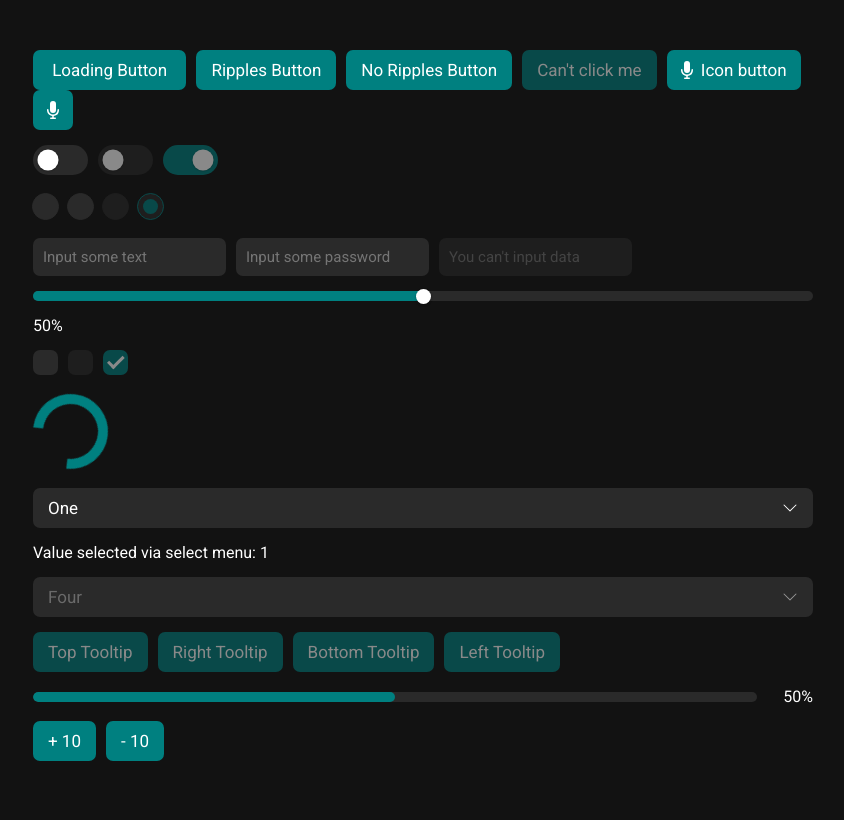
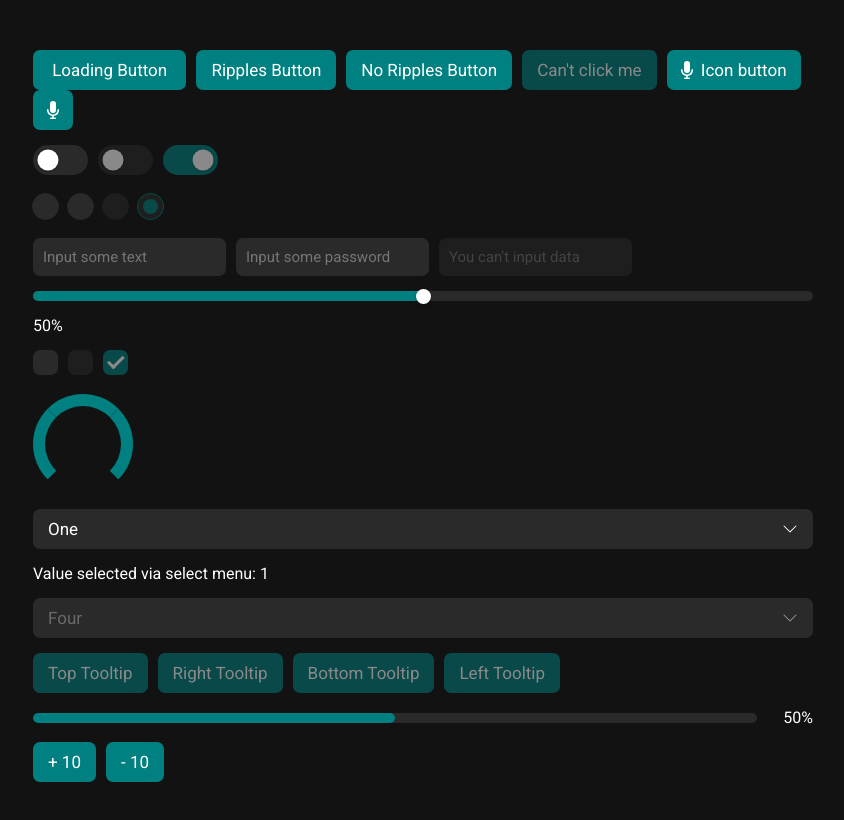
Before and after one commit to Kokapuk/vue-ui-kit, a Vue app: page / in a window 1280 px wide. Shown: the top 820 px of the page, without its empty margins (217-1061 px from the left). Built offline with nearby package versions, Linux system fonts and the light colour scheme.

Commit message:
Updated loading indicator

```diff
--- a/src/App.vue
+++ b/src/App.vue
@@ -49,7 +49,7 @@
 
     <div class="seperator"></div>
 
-    <div class="loading-indicator"></div>
+    <LoadingIndicator />
 
     <div class="seperator"></div>
 
@@ -104,6 +104,7 @@ import Button from './components/Button.vue';
 import Tooltip from './components/Tooltip.vue';
 import SelectMenu, { type IOption } from './components/SelectMenu.vue';
 import ProgressBar from './components/ProgressBar.vue';
+import LoadingIndicator from './components/LoadingIndicator.vue';
 import Microphone from './components/Icons/Microphone.vue';
 import { TooltipPositioning } from './types';
 
--- a/src/assets/base.css
+++ b/src/assets/base.css
@@ -1,5 +1,4 @@
 @import url('https://fonts.googleapis.com/css2?family=Roboto:wght@300;400;500;700&display=swap');
-@import url('./loading-indicator.css');
 @import url('./checkbox.css');
 @import url('./switch.css');
 @import url('./radio.css');
--- a/src/assets/loading-indicator.css
+++ /dev/null
@@ -1,18 +0,0 @@
-.loading-indicator {
-  display: inline-block;
-  aspect-ratio: 1/1;
-  height: 75px;
-  border-radius: 50%;
-  border: 10px solid rgb(var(--accent));
-  border-bottom-color: transparent !important;
-  animation: spin 700ms infinite linear;
-}
-
-@keyframes spin {
-  0% {
-    rotate: 0deg;
-  }
-  100% {
-    rotate: 360deg;
-  }
-}
--- a/src/components/Button.vue
+++ b/src/components/Button.vue
@@ -10,7 +10,7 @@
       :style="{ left: ripple.x - 5 + 'px', top: ripple.y - 5 + 'px' }"></div>
     <Transition name="fade">
       <div v-if="props.loading" class="loading-container">
-        <div class="loading-indicator" />
+        <LoadingIndicator />
       </div>
     </Transition>
     <slot class="me-5" />
@@ -19,6 +19,7 @@
 
 <script setup lang="ts">
 import { ref } from 'vue';
+import LoadingIndicator from './LoadingIndicator.vue';
 
 interface IRipple {
   x: number;
@@ -31,7 +32,6 @@ interface IProps {
   noRipples?: boolean;
 }
 
-// const props = defineProps({ loading: Boolean, ripples: Boolean });
 const props = defineProps<IProps>();
 const ripples = ref<IRipple[]>([]);
 const rippleTimeout = ref<null | number>(null);
@@ -95,22 +95,16 @@ function initiateRipple(x: number, y: number) {
 .loading-container {
   display: flex;
   position: absolute;
-  left: 0;
-  top: 0;
+  justify-content: center;
+  align-items: center;
   width: 100%;
   height: 100%;
   background-color: inherit;
-  justify-content: center;
-  align-items: center;
 }
 
 .loading-indicator {
-  border-color: white;
-}
-
-.loading-indicator {
-  height: 70%;
-  border-width: 5px;
+  --loading-indicator-size: 30px !important;
+  --loading-indicator-color: white !important;
 }
 
 .fade-enter-active,
--- /dev/null
+++ b/src/components/LoadingIndicator.vue
@@ -0,0 +1,75 @@
+<template>
+  <div class="loading-indicator">
+    <div class="loading-indicator__circle top"></div>
+    <div class="loading-indicator__circle left"></div>
+    <div class="loading-indicator__circle right"></div>
+  </div>
+</template>
+
+<style scoped>
+.loading-indicator {
+  --spin-time: 1s;
+  --spin-part-multiplier: 1;
+  --loading-indicator-size: 100px;
+  --loading-indicator-width: 12; /*percent of size, NOT PX*/
+  --loading-indicator-color: rgb(var(--accent));
+}
+
+.loading-indicator {
+  position: relative;
+  height: var(--loading-indicator-size);
+  aspect-ratio: 1/1;
+  animation: spin var(--spin-time) linear infinite;
+}
+
+.loading-indicator__circle {
+  position: absolute;
+  top: 0;
+  right: 0;
+  bottom: 0;
+  left: 0;
+  border: calc(var(--loading-indicator-size) / 100 * var(--loading-indicator-width)) solid transparent;
+  border-radius: 50%;
+}
+
+.loading-indicator__circle.top {
+  border-top-color: var(--loading-indicator-color);
+}
+
+.loading-indicator__circle.left {
+  border-left-color: var(--loading-indicator-color);
+  animation: spin-left-part calc(var(--spin-time) * var(--spin-part-multiplier)) infinite alternate;
+}
+
+.loading-indicator__circle.right {
+  border-right-color: var(--loading-indicator-color);
+  animation: spin-right-part calc(var(--spin-time) * var(--spin-part-multiplier)) infinite alternate;
+}
+
+@keyframes spin {
+  from {
+    rotate: 0deg;
+  }
+  to {
+    rotate: 360deg;
+  }
+}
+
+@keyframes spin-left-part {
+  from {
+    rotate: 90deg;
+  }
+  to {
+    rotate: 0deg;
+  }
+}
+
+@keyframes spin-right-part {
+  from {
+    rotate: -90deg;
+  }
+  to {
+    rotate: 0deg;
+  }
+}
+</style>
```
